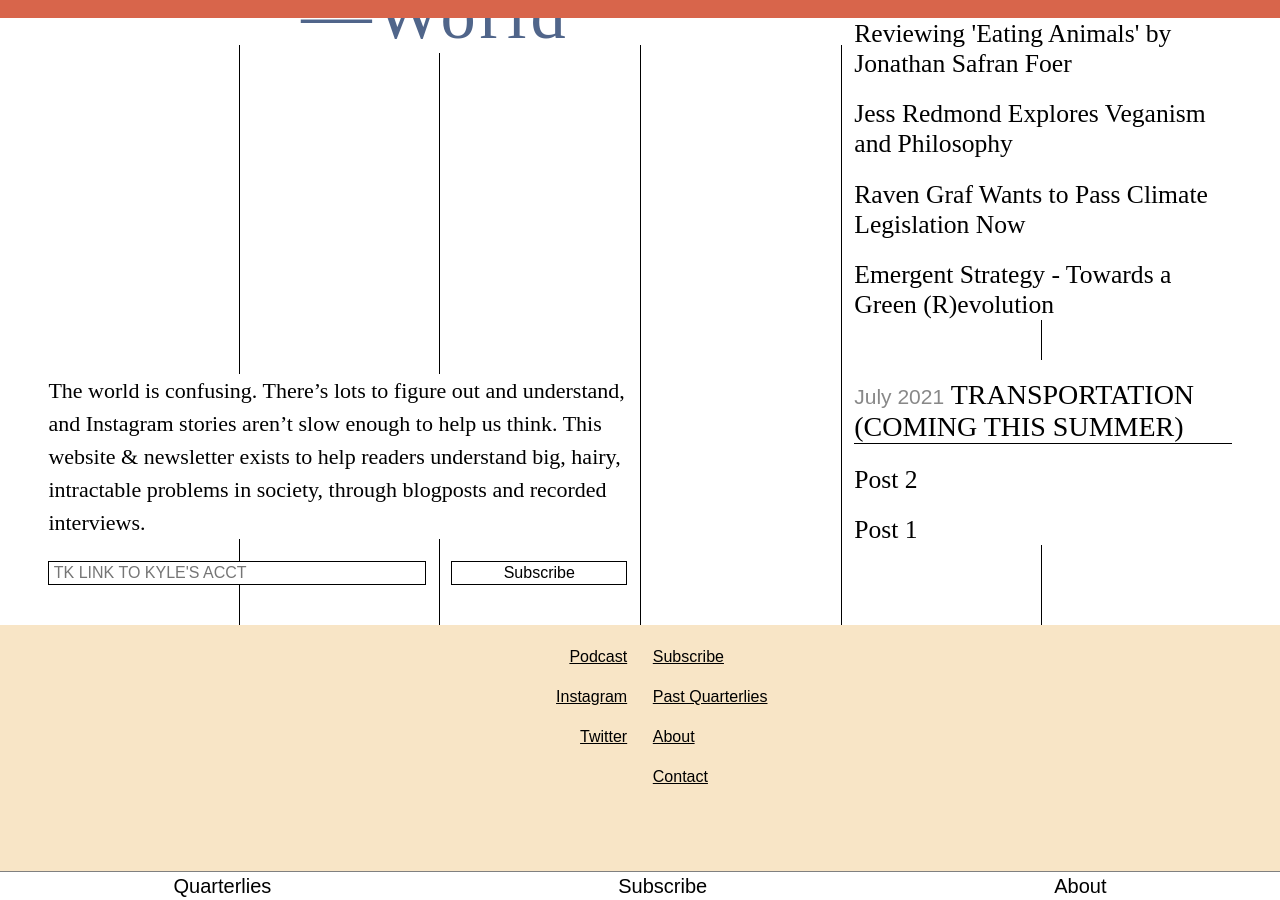
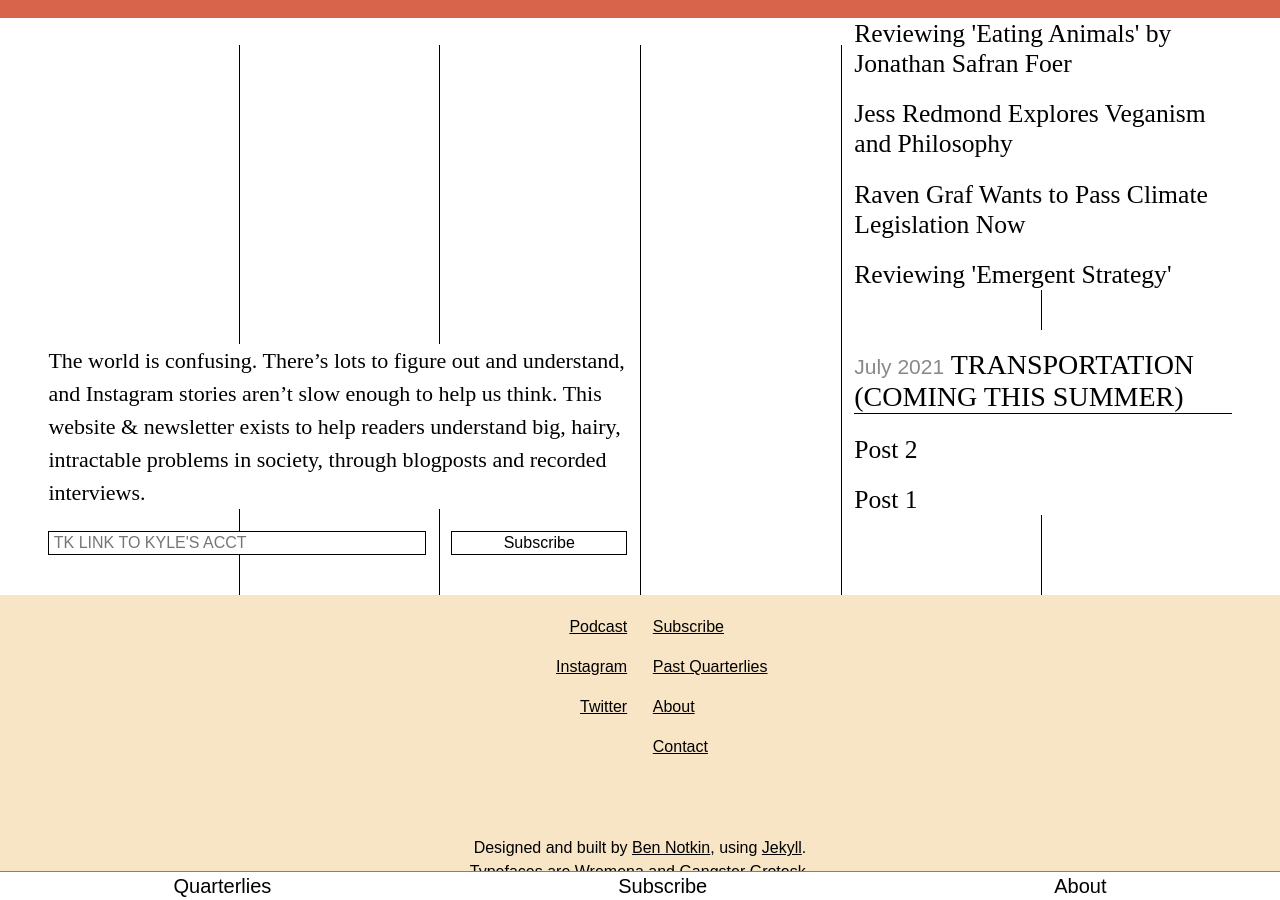
Before and after one commit to bennotkin/witziggy-world, a Jekyll site: the page built from index.html, in a window 1280 px wide and 900 px high, scrolled down 400 px. Built offline with Jekyll 4.4.1, drawn with Linux system fonts in a browser that asks for light colours; some web fonts are replaced.

Commit message:
Update 2021-03-21-EmergentStrategy.md

```diff
--- a/_posts/2021-03-21-EmergentStrategy.md
+++ b/_posts/2021-03-21-EmergentStrategy.md
@@ -1,5 +1,5 @@
 ---
-title: Emergent Strategy - Towards a Green (R)evolution
+title: Reviewing 'Emergent Strategy'
 date: 2021-03-21
 summary: Reviewing adrienne maree brown's work
 category: Environment - our connection to each other and the world
```
